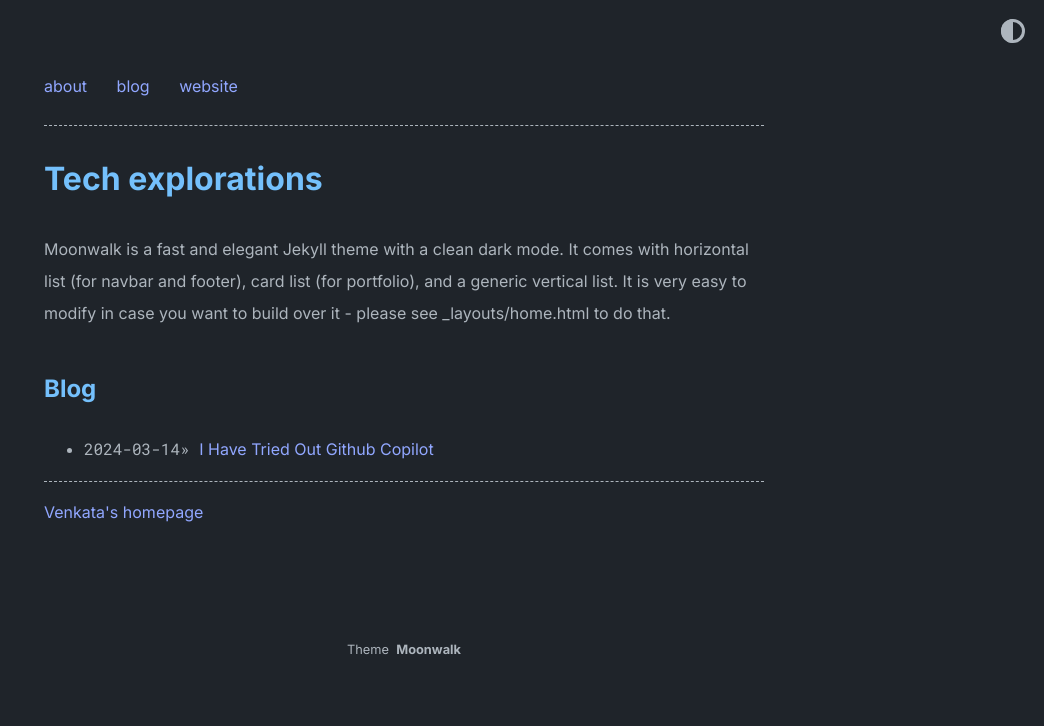
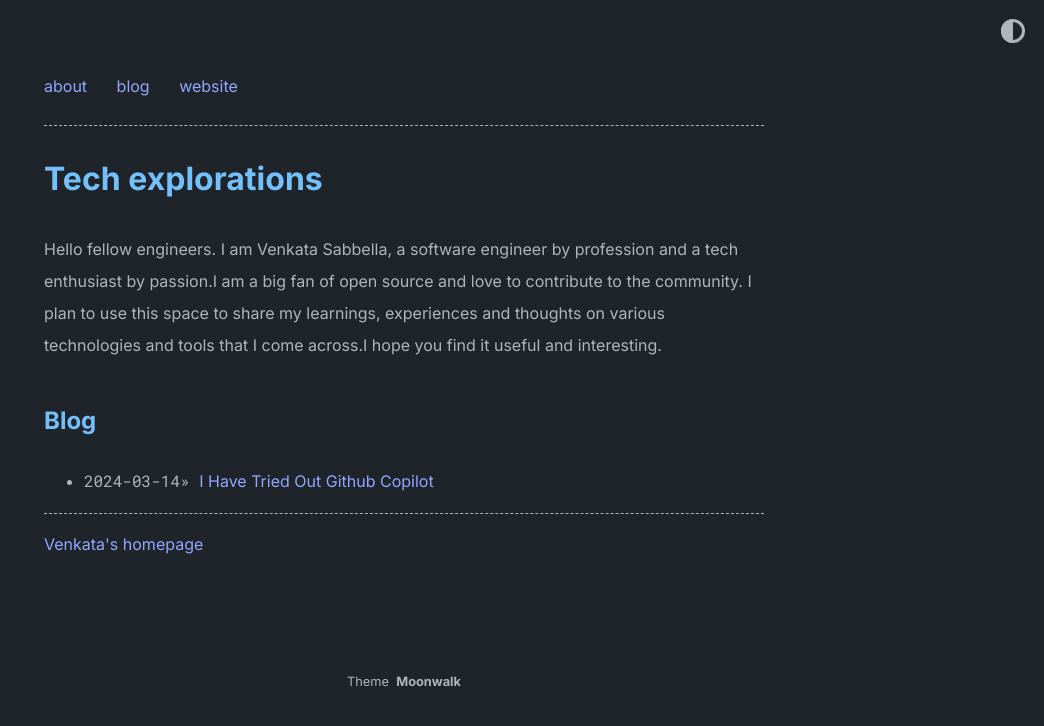
Before and after one commit to vsabbella/rainingvalley.github.io, a Jekyll site: the page built from index.md, in a window 1280 px wide. Shown: the top 726 px of the page, without its empty margins (236-1280 px from the left). Built offline with Jekyll 4.4.1, drawn with Linux system fonts in a browser that asks for light colours.

Commit message:
desc udpate

```diff
--- a/_config.yml
+++ b/_config.yml
@@ -3,8 +3,11 @@ title: Tech explorations
 author: Venkata Sabbella
 url: https://www.abhinavsaxena.com/moonwalk # root address of the site
 description: > # description of the site (multiple lines allowed)
-  Moonwalk is a fast and elegant Jekyll theme with a clean dark mode. It comes with horizontal list (for navbar and footer), card list (for portfolio), and a generic vertical list. It is very easy to modify in case you want to build over it - please see _layouts/home.html to do that.
+    Hello fellow engineers. I am Venkata Sabbella, a software engineer by profession and a tech enthusiast by passion.I am a big fan of open source and love to contribute to the community.
+    I plan to use this space to share my learnings, experiences and thoughts on various technologies and tools that I come across.I hope you find it useful and interesting.
 
+#Hello fellow engineers. I am Venkata Sabbella, a software engineer by profession and a tech enthusiast by passion. I am a big fan of open source and love to contribute to the community.
+#I plan to use this space to share my learnings, experiences and thoughts on various technologies and tools that I come across. I hope you find it useful and interesting.
 permalink: /:slug
 
 favicon: "./logo.png" # relative path to site's favicon
```
